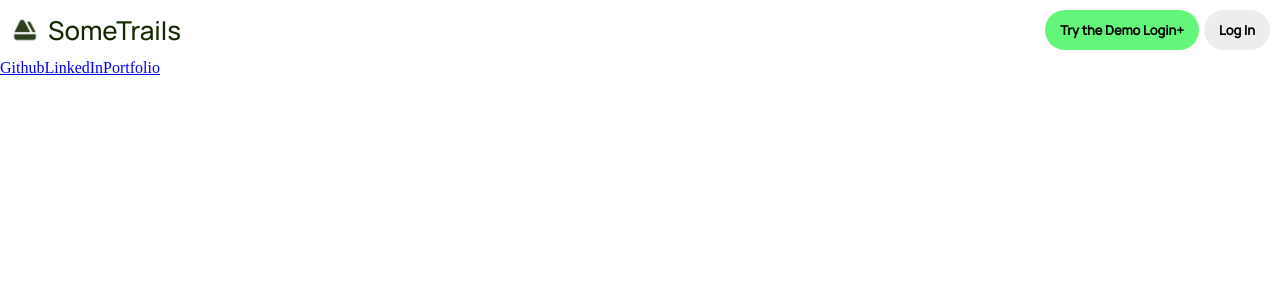
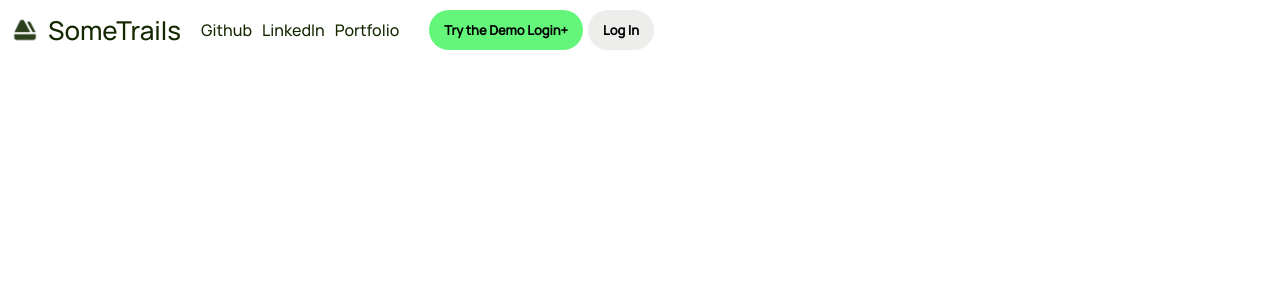
Before and after one commit to erklee/FSP_All_Trails, a React (Vite) app in the folder frontend/: page / in a window 1280 px wide. Shown: the top 300 px of the page. Built offline with nearby package versions, Linux system fonts and the light colour scheme; no server answers.

Commit message:
add social links

```diff
--- a/frontend/src/components/Navigation/Navigation.css
+++ b/frontend/src/components/Navigation/Navigation.css
@@ -5,10 +5,15 @@
     padding: 10px;
 }
 
-.home-link {
+.home-link, .social-links {
     display: flex;
     align-items: center;
-    text-decoration: none;
+    margin-right: 20px;
+}
+
+.primary-nav {
+    display: flex;
+    align-items: center;
 }
 
 #homeicon {
@@ -55,3 +60,14 @@
 #demologin:hover {
     background-color: #5beb69;
 }
+
+.social-links {
+    display: flex;
+    align-items: center;
+    font-family: manrope-medium;
+}
+.social-links a {
+    margin-right: 10px;
+    color: #142800;
+    text-decoration: none;
+}
--- a/frontend/src/components/Navigation/Navigation.jsx
+++ b/frontend/src/components/Navigation/Navigation.jsx
@@ -38,15 +38,24 @@ function Navigation() {
       <>
         <nav>
           <div className='navlinks'>
+            <div className='primary-nav'>
+
               <NavLink to="/" id='home' className='home-link'>
                 <img src={sometrailsicon} alt="sometrailsicon" id='homeicon' />
               SomeTrails</NavLink>
-              {sessionLinks}
+              <div className='social-links'>
+
+                <a href="https://github.com/erklee" id='github-nav'>Github</a>
+                <a href="https://www.linkedin.com/in/eric-lee-0184aa1a2/" id='linkedin-nav'>LinkedIn</a>
+                <a href="https://erklee.github.io/Portfolio/" id='portfolio-nav'>Portfolio</a>
+              </div>
+              <div className='session-links'>
+
+                {sessionLinks}
+              </div>
+            </div>
           </div>
-          <a href="https://github.com/erklee">Github</a>
-          <a href="https://www.linkedin.com/in/eric-lee-0184aa1a2/">LinkedIn</a>
-          <a href="https://erklee.github.io/Portfolio/">Portfolio</a>
-
+          {/* {sessionLinks} */}
         </nav>
       </>
     );
```
